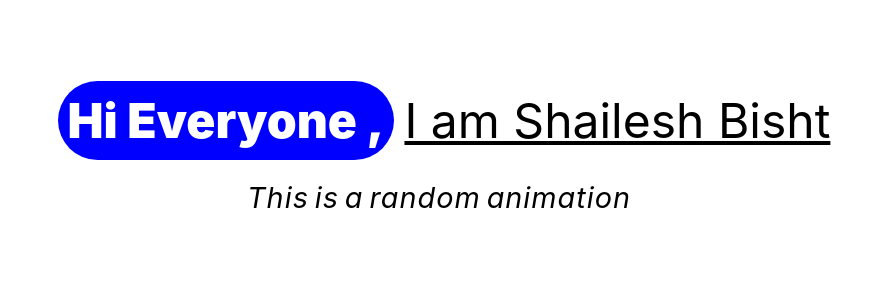
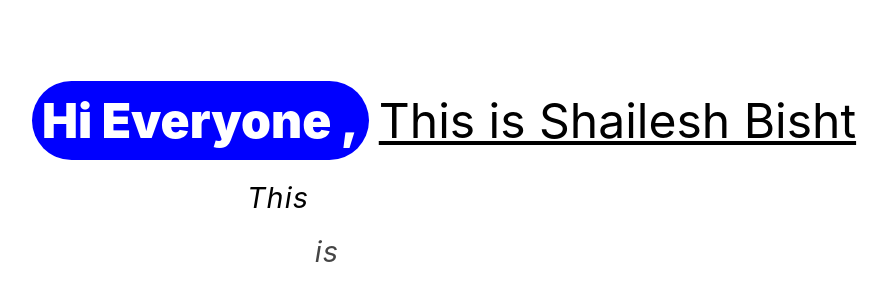
Before and after one commit to ShaileshBisht/gsap-text-animation, a React (Create React App) app: page / in a window 1280 px wide. Shown: the part 252-552 px from the top of the page, without its empty margins (201-1089 px from the left). Built offline with nearby package versions, Linux system fonts and the light colour scheme.

Commit message:
add new style to row 2

```diff
--- a/src/App.js
+++ b/src/App.js
@@ -9,7 +9,7 @@ function App() {
     t1.from(".box1", {
       duration: 1,
       opacity: 0,
-      x: "-200px",
+      scale: 2,
       ease: "back.out(1.7)",
     })
       .to(".box1-1", {
@@ -29,18 +29,18 @@ function App() {
       .from(".box1-2", {
         duration: 1,
         opacity: 0,
-        ease: "steps(12)",
+        ease: "elastic.out(1, 0.3)",
         y: -200,
       });
 
-    t2.from(".box2-1", { duration: 1, scale: 3, opacity: 0, stagger: 1 });
+    t2.from(".box2-1", { duration: 1, y: 200, opacity: 0, stagger: 1 }, "+=4");
   }, []);
 
   return (
     <div className="app">
       <div className="box1">
         <div className="box1-1">Hi Everyone ,</div>
-        <div className="box1-2"> I am Shailesh Bisht</div>
+        <div className="box1-2"> This is Shailesh Bisht</div>
       </div>
       <div className="box2">
         <div className="box2-1">This </div>
```
